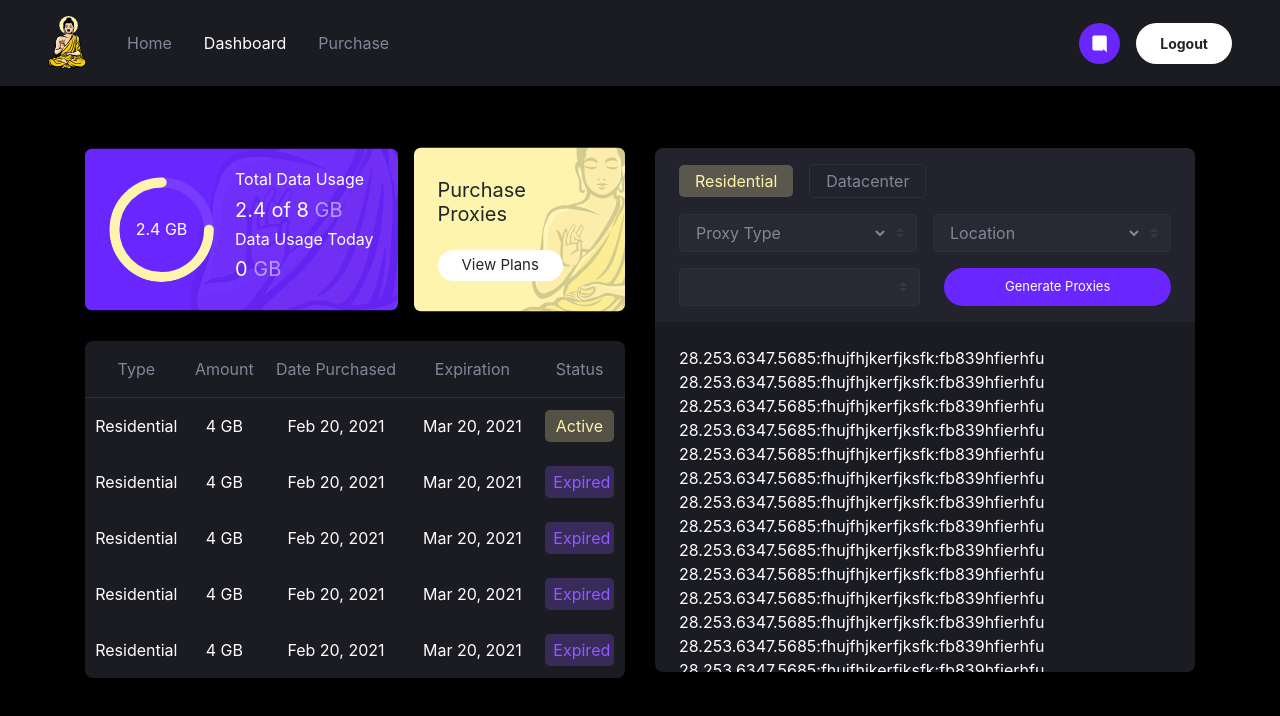
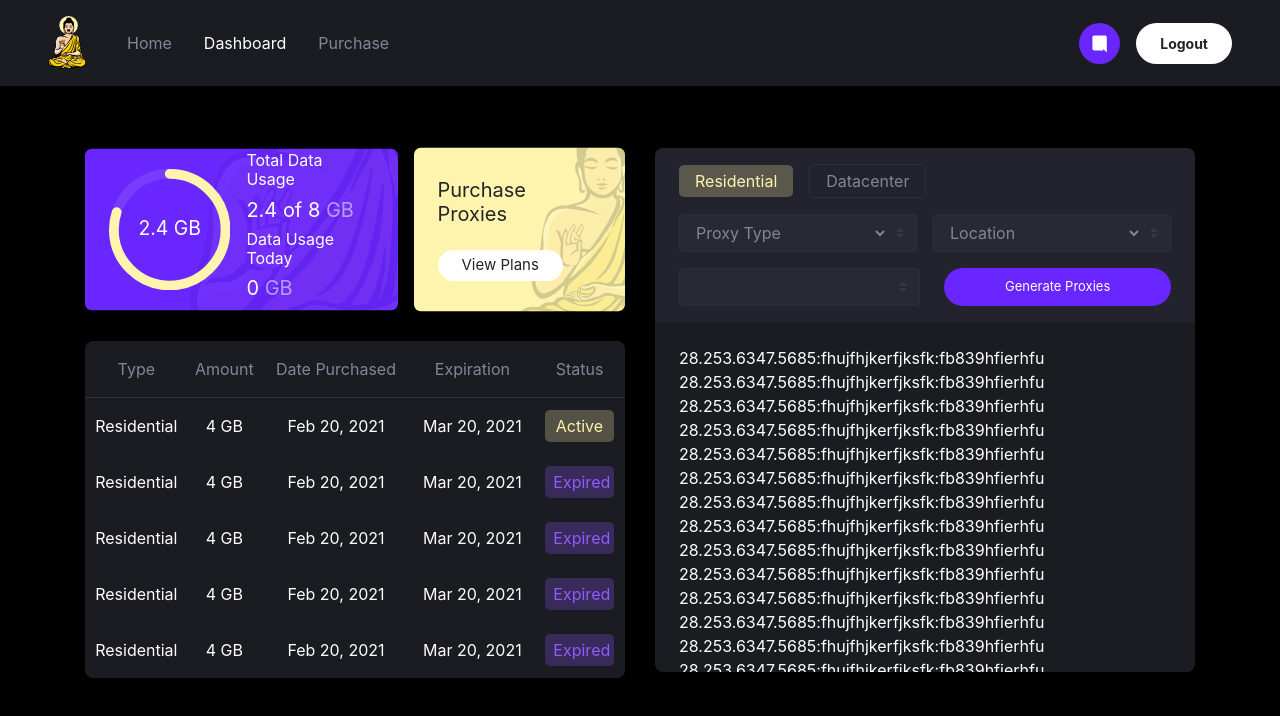
Before and after one commit to shashwat0802/buddha-proxy, a React (Create React App) app: page /dashboard in a window 1280 px wide. Shown: the top 716 px of the page. Built offline with nearby package versions, Linux system fonts and the light colour scheme.

Commit message:
dynamic circle

```diff
--- a/package.json
+++ b/package.json
@@ -8,6 +8,7 @@
     "@testing-library/user-event": "^12.1.10",
     "bootstrap": "^4.6.0",
     "react": "^17.0.1",
+    "react-circular-progressbar": "^2.0.3",
     "react-dom": "^17.0.1",
     "react-router-dom": "^5.2.0",
     "react-scripts": "4.0.3",
--- a/src/pages/Dashboard.js
+++ b/src/pages/Dashboard.js
@@ -1,7 +1,11 @@
 import React from 'react';
 import Navbar from '../component/Navbar';
 import '../styles/Dashboard.css';
+import { CircularProgressbar, buildStyles } from 'react-circular-progressbar';
+import '../../node_modules/react-circular-progressbar/dist/styles.css';
 const Dashboard = () => {
+  const percentage = 2.4;
+  const value = 80;
   return (
     <>
       <Navbar />
@@ -10,9 +14,25 @@ const Dashboard = () => {
           <div className="col-12 col-md-6">
             <div className="d-flex mt-5 mb-3 ">
               <div className="purple-bg d-flex justify-content-between p-4 align-items-center ">
-                <div className="d-flex justify-content-center align-items-center data-circle ">
+                <CircularProgressbar
+                  value={value}
+                  text={`${percentage} GB`}
+                  className="w-50 mr-3"
+                  styles={buildStyles({
+                    // Text size
+                    textSize: '16px',
+
+                    // Colors
+                    pathColor: `#FEF4AD`,
+                    textColor: '#fff',
+                    trailColor: '#783CFF',
+                    backgroundColor: 'transparent',
+                  })}
+                />
+
+                {/* <div className="d-flex justify-content-center align-items-center data-circle ">
                   <h6 className="text-white font-weight-normal my-0">2.4 GB</h6>
-                </div>
+                </div> */}
                 <div className="text-white ">
                   <h6 className="font-weight-normal">Total Data Usage</h6>
                   <h5 className="font-weight-normal">
```
Also changed, not shown: 1 other file (tests, documents, lock files or other folders).
